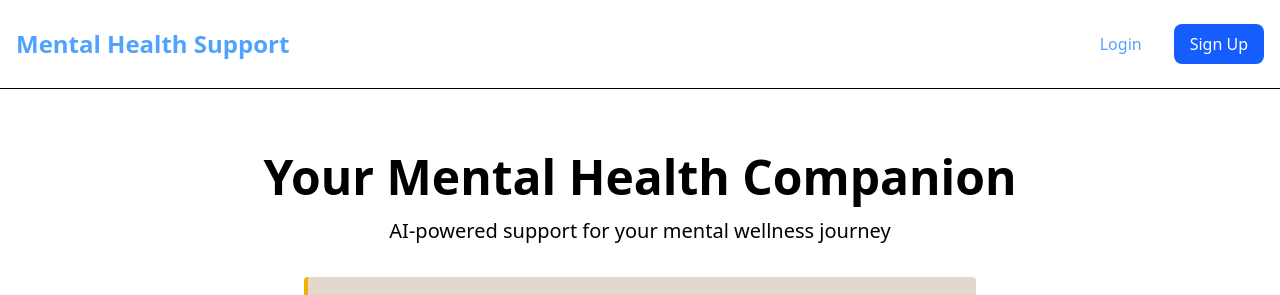
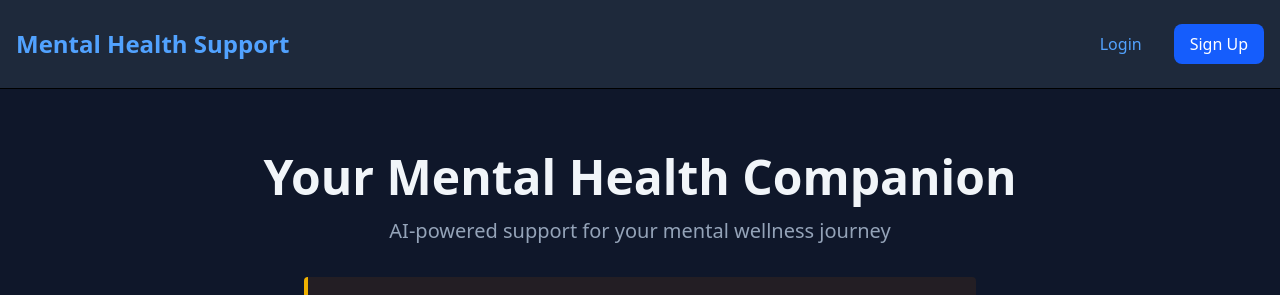
Before and after one commit to Klumpish/Exam-Project-Mental-health-AI-chat-bot, a Next.js app in the folder frontend/: page / in a window 1280 px wide. Shown: the top 295 px of the page. Built offline with nearby package versions, Linux system fonts and the light colour scheme.

Commit message:
done with dark theme on journal page

```diff
--- a/frontend/src/app/globals.css
+++ b/frontend/src/app/globals.css
@@ -1,4 +1,63 @@
 @import 'tailwindcss';
+:root {
+	--bg: #ffffff;
+	--surface: #f8fafc;
+	--elevated: #e2e8f0;
+	--border: #cbd5e1;
+	--text: #0f172a;
+	--muted: #475569;
+}
+.dark {
+	--bg: #0f172a; /*  Main background */
+	--surface: #1e293b; /*  Cards, panels */
+	--elevated: #334155; /*  Elevated elements */
+	--border: #475569; /*  Borders */
+	--text: #f1f5f9; /*  Main text */
+	--muted: #94a3b8; /*  Secondary text */
+}
+
+/* Scrollbar styling for dark mode
+::-webkit-scrollbar {
+	width: 12px;
+}
+
+::-webkit-scrollbar-track {
+	@apply bg-dark-bg;
+}
+
+::-webkit-scrollbar-thumb {
+	@apply bg-dark-elevated rounded-full;
+}
+
+::-webkit-scrollbar-thumb:hover {
+	@apply bg-dark-border;
+}
+
+ Selection color
+::selection {
+	@apply bg-blue-600 text-white;
+}
+*/
+
+/* Custom animations */
+@keyframes fadeIn {
+	from {
+		opacity: 0;
+		transform: translateY(10px);
+	}
+	to {
+		opacity: 1;
+		transform: translateY(0);
+	}
+}
+
+.animate-fadeIn {
+	animation: fadeIn 0.3s ease-out;
+}
+
+/* body {
+	@apply --bg-dark --text-dark;
+} */
 
 /* Define your custom theme in CSS */
 @theme {
--- a/frontend/src/app/journal/page.tsx
+++ b/frontend/src/app/journal/page.tsx
@@ -108,24 +108,28 @@ export default function JournalPage() {
 				<Navigation />
 
 				<div className="max-w-4xl mx-auto">
-					<h1 className="text-3xl font-bold my-6">My Journal</h1>
+					<h1 className="text-3xl font-bold my-6 text-[var(--text)]">
+						My Journal
+					</h1>
 					{/* Success Message */}
 					{successMessage && (
-						<div className="bg-green-100 border-l-4 border-green-500 text-green-700 p-4 mb-4 rounded">
+						<div className="bg-green-900/20 border-l-4 border-green-500 text-green-300 p-4 mb-4 rounded">
 							{successMessage}
 						</div>
 					)}
 					{/* Error message */}
 					{error && (
-						<div className="bg-red-100 border-l-4 border-red-500 text-red-700 p-4 mb-4 rounded">
+						<div className="bg-red-900/20 border-l-4 border-red-500 text-red-300 p-4 mb-4 rounded">
 							{error}
 						</div>
 					)}
 
 					{/* new entry section */}
-					<div className="bg-white rounded-lg shadow-lg p-6 mb-6">
-						<h2 className="text-xl font-semibold mb-4">Write New Entry</h2>
-						<p className="text-sm text-gray-600 mb-4">
+					<div className="bg-[var(--surface)] rounded-lg border border-[var(--border)] shadow-lg p-6 mb-6">
+						<h2 className="text-xl font-semibold text-[var(--text)] mb-4">
+							Write New Entry
+						</h2>
+						<p className="text-sm text-[var(--muted)] mb-4">
 							{new Date().toLocaleDateString('en-US', {
 								weekday: 'long',
 								year: 'numeric',
@@ -140,17 +144,17 @@ export default function JournalPage() {
 								setError(''); // clear error when user types
 							}}
 							placeholder="How are you feeling today? What's on your mind?"
-							className="w-full h-48 p-4 border border-gray-300 rounded-lg resize-none focus:outline-none focus:ring-2 focus:ring-blue-500"
+							className="w-full h-48 p-4 border border-[var(--border)] text-[var(--text)] rounded-lg resize-none focus:outline-none focus:ring-2 focus:ring-blue-500 placeholder-[var(--muted)]"
 						/>
 
 						<div className="flex justify-between items-center mt-4">
-							<p className="text-sm text-gray-500">
+							<p className="text-sm text-[var(--muted)]">
 								{entryText.length} characters
 							</p>
 							<button
 								onClick={handleSaveEntry}
 								disabled={isSaving || entryText.trim() === ''}
-								className="px-6 py-2 bg-blue-500 text-white rounded-lg hover:bg-blue-600 disabled:bg-gray-300">
+								className="px-6 py-2 bg-blue-600 text-white rounded-lg hover:bg-blue-700 disabled:bg-[var(--elevated)] disabled:text-[var(--muted)] disabled:cursor-not-allowed transition-colors flex items-center gap-2">
 								{isSaving ? (
 									<>
 										<div className="animate-spin rounded-full h-4 w-4 border-b-2 border-white"></div>
@@ -165,18 +169,20 @@ export default function JournalPage() {
 
 					{/* previous entries section */}
 					<div>
-						<h2 className="text-xl font-semibold mb-4">Previous Entries</h2>
+						<h2 className="text-xl font-semibold text-[var(--text)] mb-4">
+							Previous Entries
+						</h2>
 						{isLoading ? (
 							//loading state
 							<div className="flex items-center justify-center py-12">
 								<div className="text-center">
 									<div className="animate-spin rounded-full h-12 w-12 border-b-2 border-blue-500 mx-auto mb-4"></div>
-									<p className="text-gray-500">Loading entries...</p>
+									<p className="text-[var(--muted)]">Loading entries...</p>
 								</div>
 							</div>
 						) : entries.length === 0 ? (
 							//Empty state
-							<div className="bg-white rounded-lg shadow p-8 text-center text-gray-500">
+							<div className="bg-[var(--surface)] rounded-lg border border-[var(--border)] shadow p-8 text-center text-[var(--muted)]">
 								<p className="text-lg mb-2">No journal entries yet</p>
 								<p>Start writing above to create your first entry!</p>
 							</div>
@@ -186,9 +192,9 @@ export default function JournalPage() {
 								{entries.map((entry) => (
 									<div
 										key={entry.id}
-										className="bg-white rounded-lg shadow p-6 hover:shadow-md transition-shadow">
+										className="bg-[var(--surface)] rounded-lg border border-[var(--border)] shadow p-6 hover:border-blue-500 transition-all">
 										<div className="flex justify-between items-start mb-3">
-											<p className="text-sm text-gray-500 mb-2">
+											<p className="text-sm text-[var(--muted)] font-medium">
 												{new Date(entry.date).toLocaleDateString('en-US', {
 													weekday: 'long',
 													year: 'numeric',
@@ -198,12 +204,12 @@ export default function JournalPage() {
 											</p>
 											<button
 												onClick={() => handleDeleteEntry(entry.id)}
-												className="text-red-500 hover:text-red-700 text-sm">
+												className="text-red-400 hover:text-red-300 text-sm transition-colors">
 												{' '}
 												🗑️ Delete
 											</button>
 										</div>
-										<p className="text-gray-800 whitespace-pre-wrap leading-relaxed">
+										<p className="text-[var(--text)] whitespace-pre-wrap leading-relaxed">
 											{entry.text}
 										</p>
 									</div>
```
